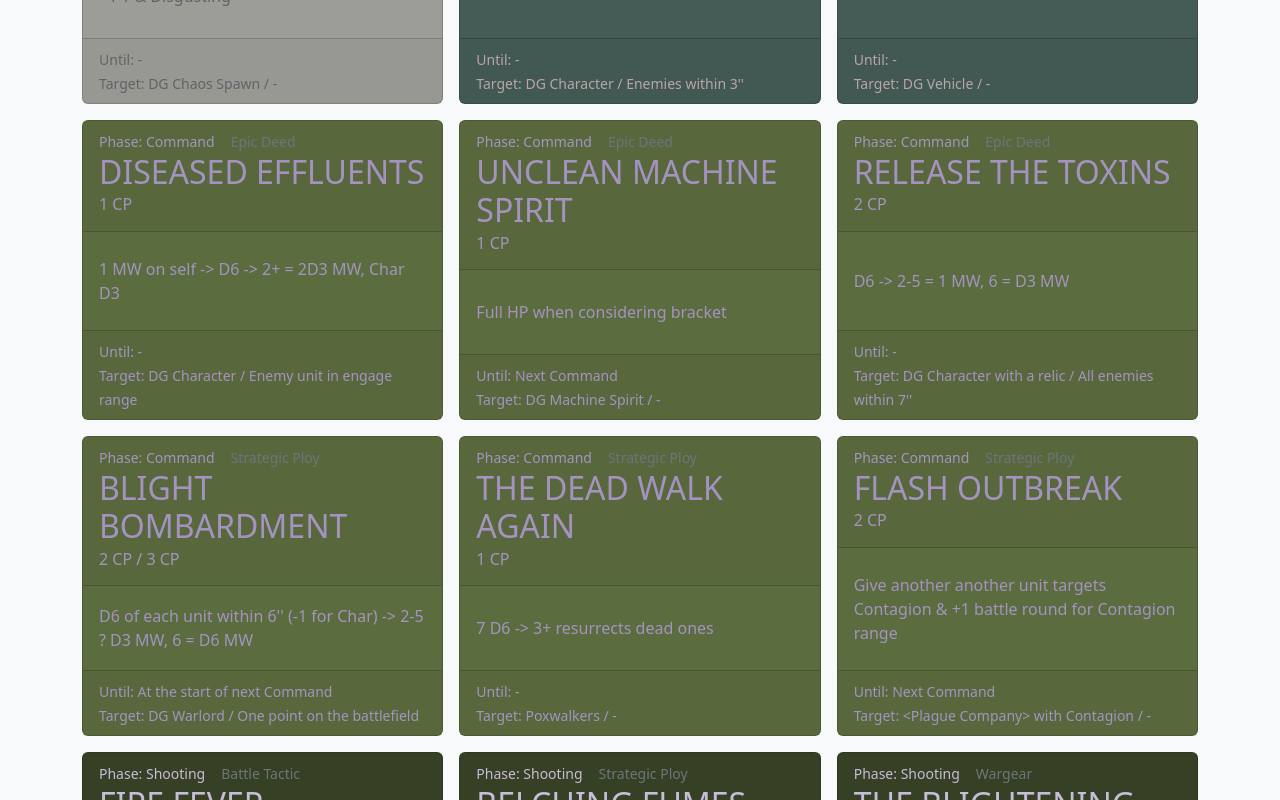
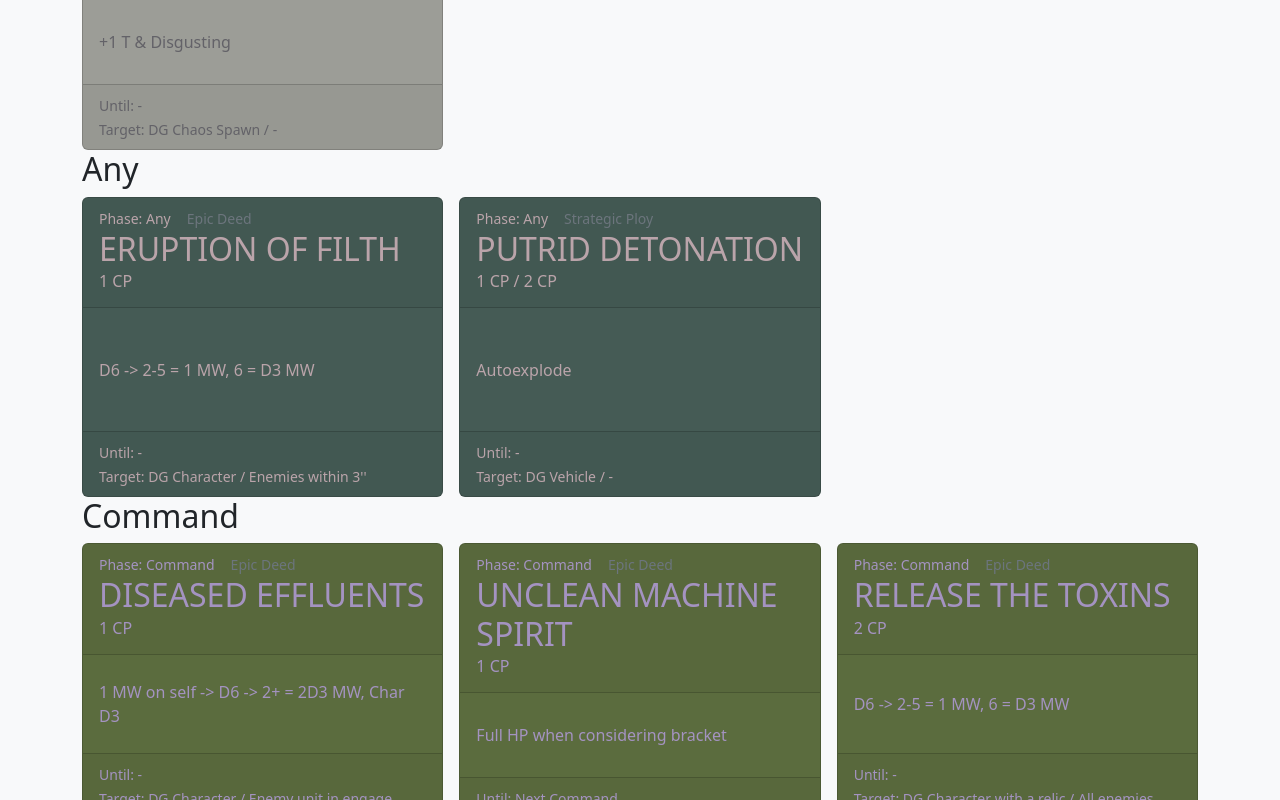
Before and after one commit to ThomasAlleyrock/StratCards, a React (Vite) app: page /deathguard in a window 1280 px wide. Shown: the part 640-1440 px from the top of the page. Built offline with nearby package versions, Linux system fonts and the light colour scheme; the HTML template or start-up script is replaced by a standard one.

Commit message:
Sorting by phase works

```diff
--- a/src/components/StratItem.tsx
+++ b/src/components/StratItem.tsx
@@ -33,6 +33,16 @@ export function StratItem({name, price, phase, category, effectTime, targetOwn,
         setStyle({ ...style, height: "300px"})
     };
 
+    const handleMouseClick = () => {
+        if (showLongText === false) {
+            setShowLongText(true)
+            setStyle({ ...style, height: "auto"})
+        } else if (showLongText === true) {
+            setShowLongText(false)
+            setStyle({ ...style, height: "300px"})
+        }
+    }
+
     useEffect(() => {
         const colorPicker = () => {
             if (phase === "Before Battle") {
@@ -58,7 +68,8 @@ export function StratItem({name, price, phase, category, effectTime, targetOwn,
         colorPicker();
     }, [phase]);
 
-    return <Card onMouseEnter={handleMouseEnter} onMouseLeave={handleMouseLeave} style={style}>
+    {/* onMouseEnter={handleMouseEnter} onMouseLeave={handleMouseLeave} */}
+    return <Card onClick={handleMouseClick} style={style}>
         <Card.Header className="">
         <small className="">Phase: {phase}</small>
         <small className="text-muted ms-3">{category}</small>
--- a/src/data/deathguard.json
+++ b/src/data/deathguard.json
@@ -30,7 +30,7 @@
       "targetOwn": "DG Helbrute",
       "targetEnemy": "Can only attack one enemy unit",
       "textShort": "+1 to hit & +1 to wound",
-      "textLong": "Use this Stratagem in your Shooting phase, when a DEATH GUARD TERMINATOR unit from your army is selected to shoot, or in the Fight phase, when a DEATH GUARD TERMINATOR unit from your army is selected to fight. Until the end of the phase, each time a model in that unit makes an attack, add 1 to that attack's hit roll."
+      "textLong": "Use this Stratagem in your Shooting phase, when a DEATH GUARD HELBRUTE model from your army is selected to shoot. Until the end of the phase, that model can only target a single eligible enemy unit and each time an attack is made by that model, add 1 to that attacks hit roll and add 1 to that attack's wound roll."
     },
     {
       "name": "VERMID WHISPERS",
@@ -189,13 +189,13 @@
     {
       "name": "BELCHING FUMES",
       "price": "1 CP / 2 CP",
-      "phase": "Shooting",
+      "phase": "Enemy Shooting",
       "category": "Strategic Ploy",
       "effectTime": "End of the phase",
       "targetOwn": "Myphitic Blight-Hauler",
       "targetEnemy": "-",
       "textShort": "-1 attacks when targeted (min 1)",
-      "textLong": "Use this Stratagem at the start of your opponent’s Shooting phase. Select one MYPHITIC BLIGHT-HAULERS unit from your army. Until the end of the phase, each time an enemy model makes an attack with a ranged weapon against that unit, reduce the number of attacks made with that weapon by 1 (to a minimum of 1). If that unit contains 2 or fewer models, this Stratagem costs 1CP; otherwise, it costs 2CP."
+      "textLong": "Use this Stratagem at the start of your opponent's Shooting phase. Select one MYPHITIC BLIGHT-HAULERS unit from your army. Until the end of the phase, each time an enemy model makes an attack with a ranged weapon against that unit, reduce the number of attacks made with that weapon by 1 (to a minimum of 1). If that unit contains 2 or fewer models, this Stratagem costs 1CP; otherwise, it costs 2CP."
     },
     {
       "name": "BLIGHT BOMBARDMENT",
--- a/src/pages/DeathGuard.tsx
+++ b/src/pages/DeathGuard.tsx
@@ -33,16 +33,30 @@ export function DeathGuard() {
       return aPhase - bPhase;
   });
 
+  const groupedStrats = sortedDGstrats.reduce((acc, curr) => {
+    const { phase } = curr;
+    if (!acc[phase]) {
+      acc[phase] = [];
+    }
+    acc[phase].push(curr);
+    return acc;
+  }, {} as { [key: string]: typeof sortedDGstrats });
+
   return (
     <>
       <h1>Death Guard</h1>
+      {Object.keys(groupedStrats).map((phase) => (
+        <div key={phase}>
+          <h2>{phase}</h2>
           <Row md={2} xs={1} lg={3} className="g-3">
-          {sortedDGstrats.map(item => (
+            {groupedStrats[phase].map((item) => (
               <Col key={item.name}>
                 <StratItem {...item} />
               </Col>
             ))}
           </Row>
+        </div>
+      ))}
     </>
-    )
+  );
   }
```
Lines whose indentation alone changed are shown as unchanged.
